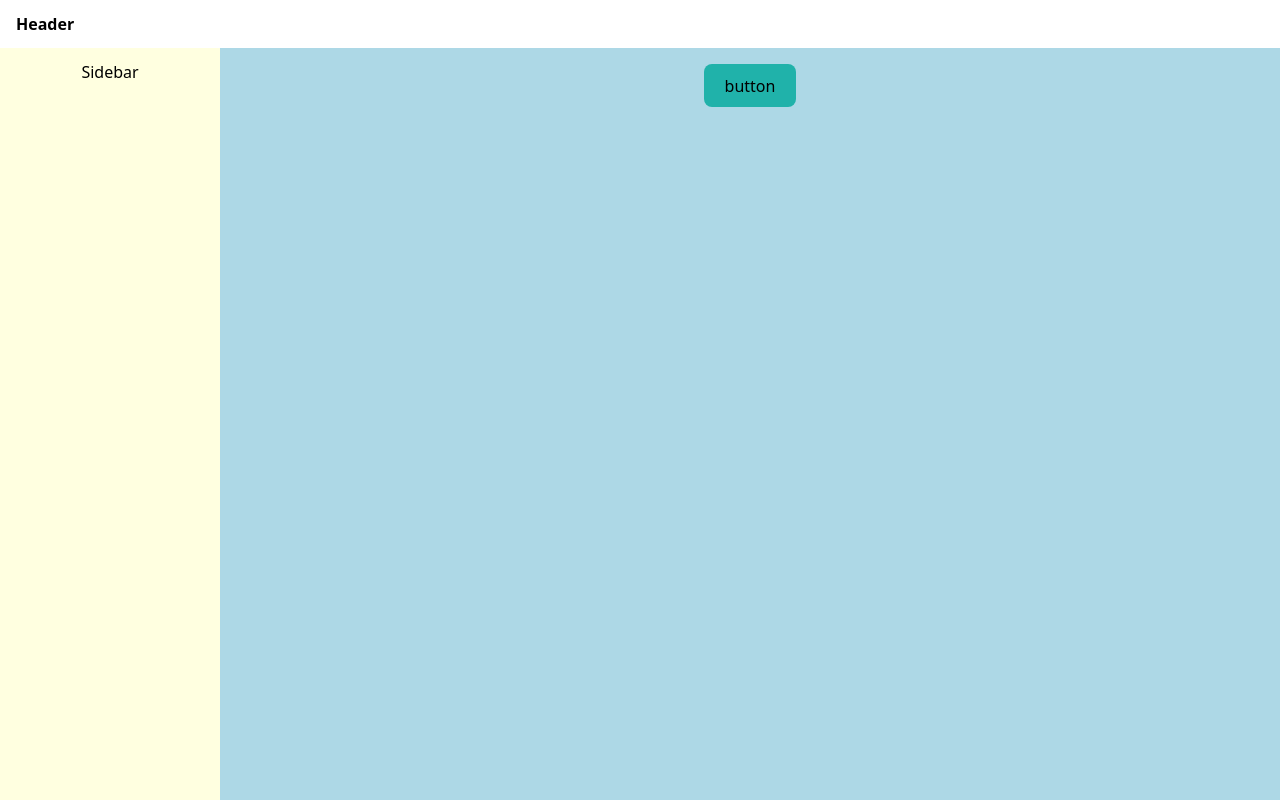
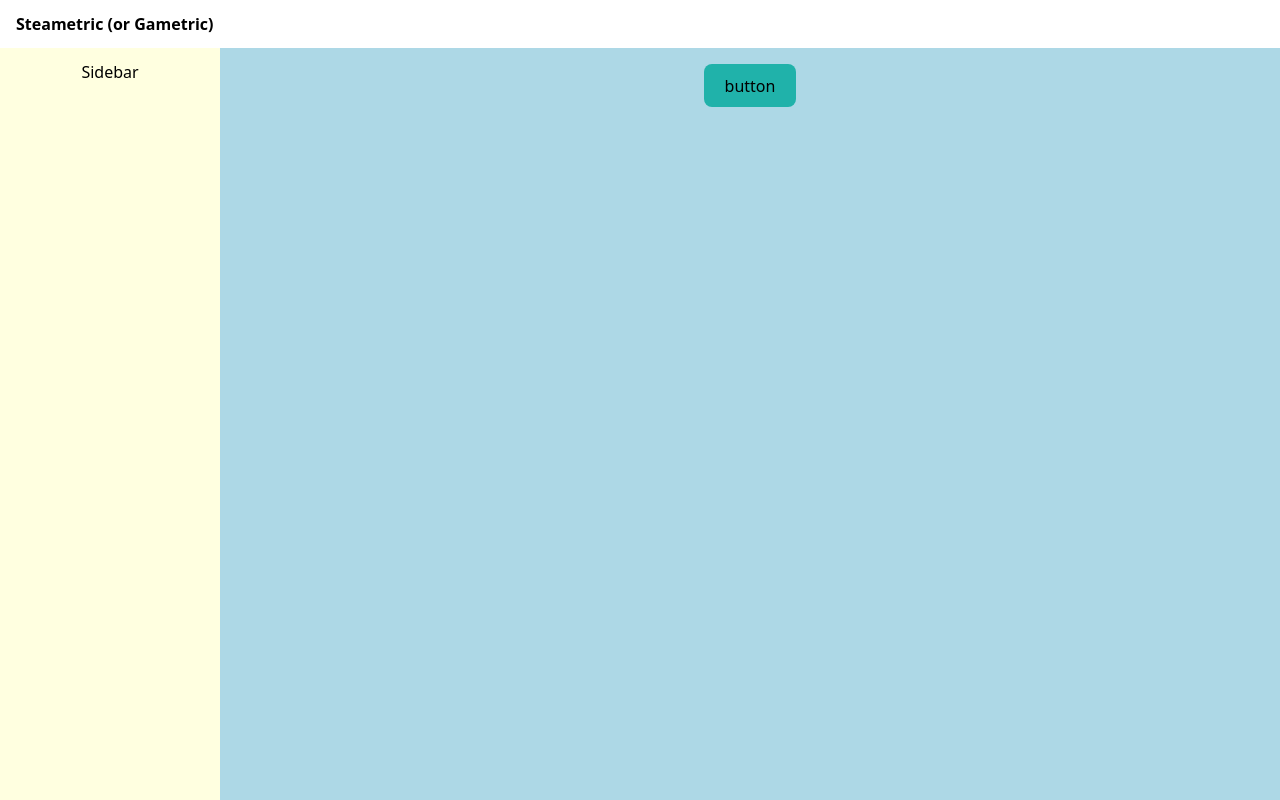
Before and after one commit to KOMAX233/all_playtime, a React (Vite) app in the folder all-playtime/: page / in a window 1280 px wide. Built offline with nearby package versions, Linux system fonts and the light colour scheme.

Commit message:
thought of 2 potential names

```diff
--- a/all-playtime/src/components/Header.tsx
+++ b/all-playtime/src/components/Header.tsx
@@ -1,5 +1,5 @@
 export function Header() {
     return (
-        <div className="app-header">Header</div>
+        <div className="app-header">Steametric (or Gametric)</div>
     )
 }
```
